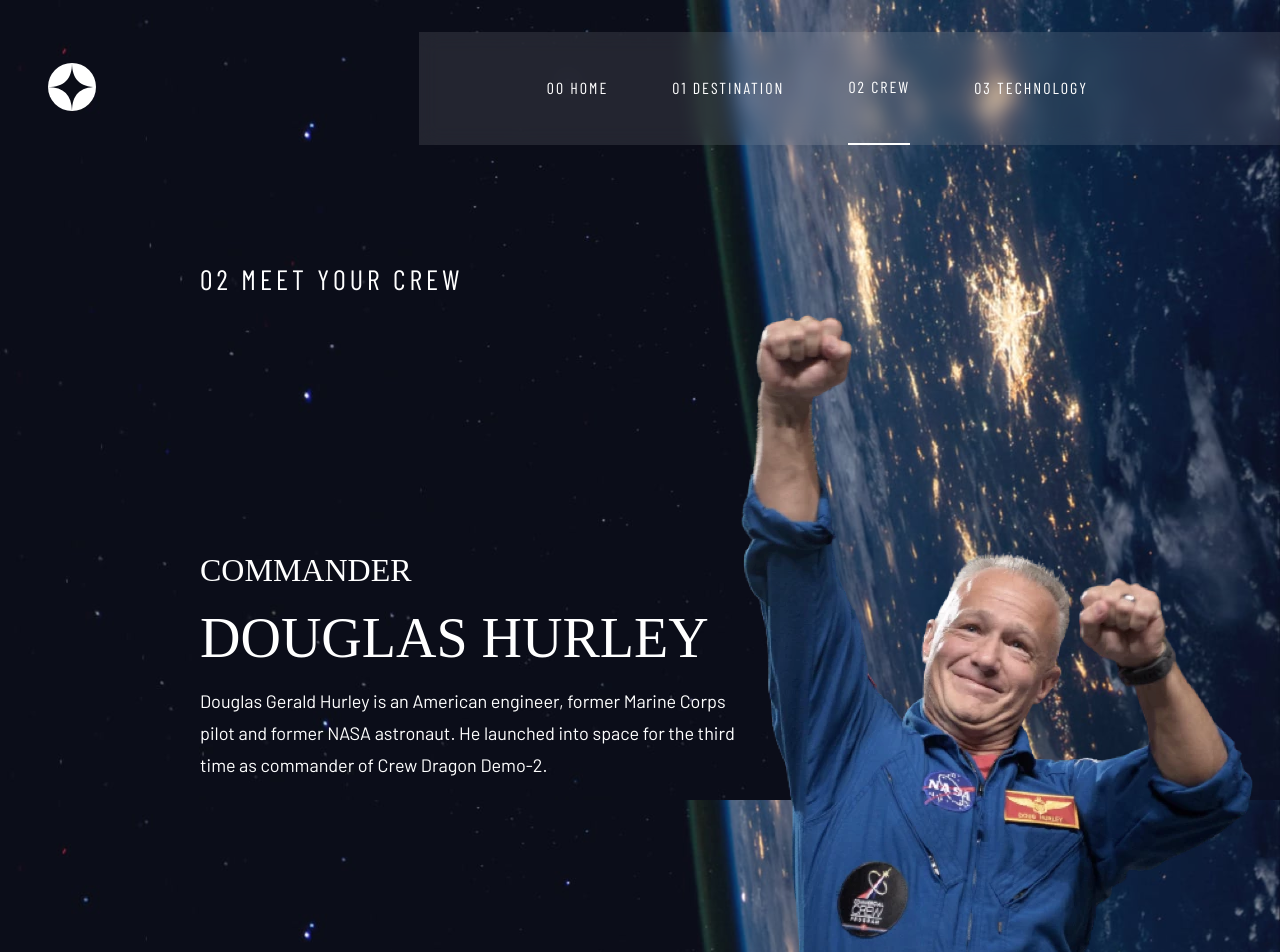
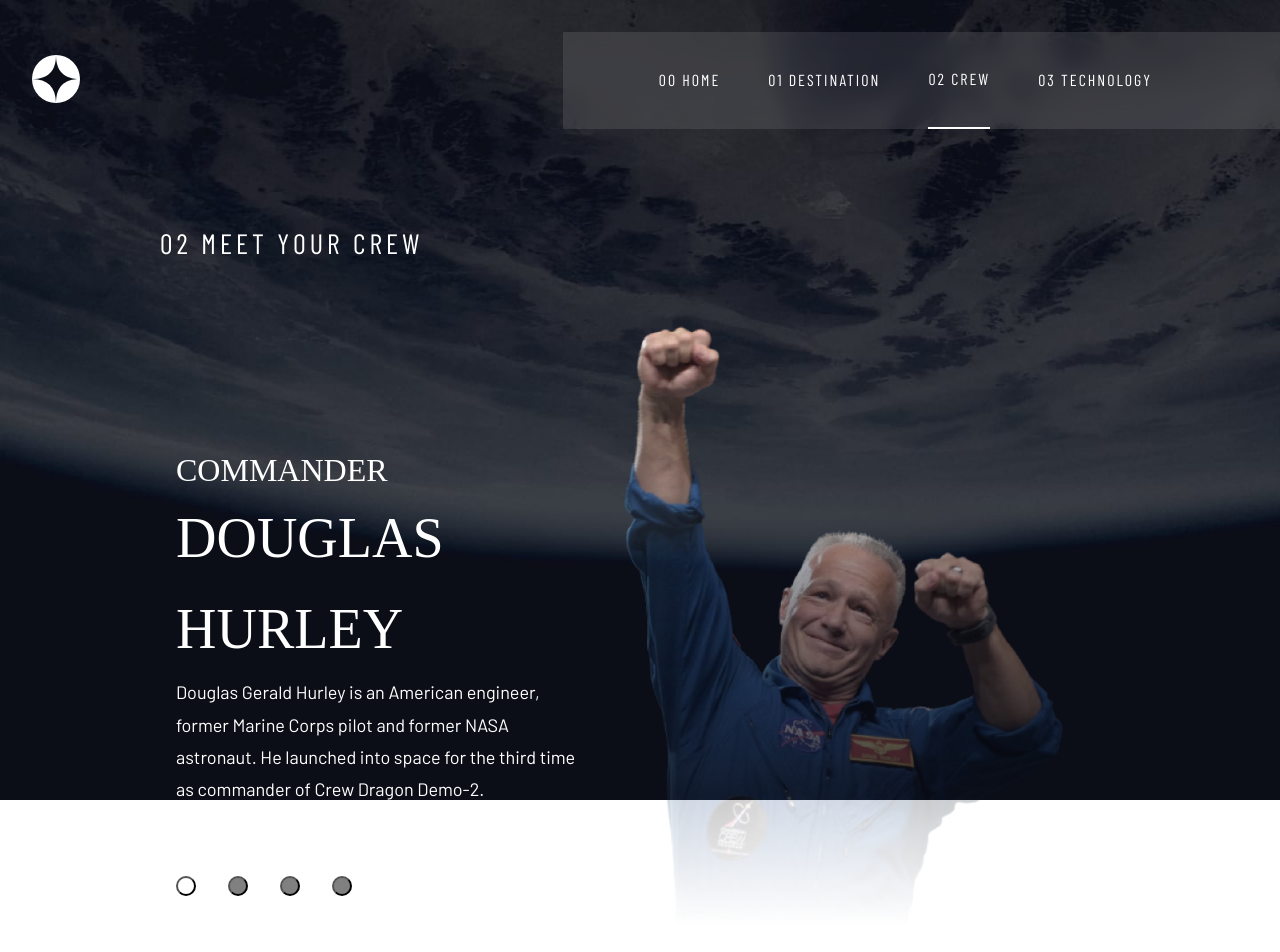
Before and after one commit to vkumala/space-tourism-website-main-react, a React (Vite) app: page /crew in a window 1280 px wide. Shown: the top 952 px of the page. Built offline with nearby package versions, Linux system fonts and the light colour scheme; a web font is replaced by a local one.

Commit message:
general improvement

```diff
--- a/src/App.css
+++ b/src/App.css
@@ -1,26 +1,8 @@
-.header {
+main {
+  /* background-color: aquamarine; */
+  padding-top: 5rem;
+  padding-left: 10rem;
+  /* flex: 1; */
   display: flex;
-  justify-content: space-between;
-  align-items: center;
+  flex-direction: column;
 }
-
-.logo {
-  height: 2rem;
-}
-
-.navigation {
-  list-style: none;
-  display: flex;
-  align-items: center;
-  gap: 4.8rem;
-  padding: 2rem 4.8rem;
-  background-color: rgba(255, 255, 255, 0.1);
-  backdrop-filter: blur(10px);
-  text-decoration: none !important;
-}
-.nav-link:link,
-.nav-link:visited {
-  display: inline-block;
-  text-decoration: none;
-  color: #ffffff;
-}
--- a/src/components/Header.css
+++ b/src/components/Header.css
@@ -2,20 +2,16 @@
   display: flex;
   justify-content: space-between;
   align-items: center;
-  margin-top: 2rem;
-  padding-left: 3rem;
-}
-
-.logo {
-  height: 2rem;
+  padding-top: 2rem;
+  padding-left: 2rem;
 }
 
 .main-nav {
   list-style: none;
   display: flex;
   align-items: center;
-  gap: 4rem;
-  padding: 0 12rem 0 8rem;
+  gap: 3rem;
+  padding: 0 8rem 0 6rem;
   background-color: rgba(255, 255, 255, 0.1);
   backdrop-filter: blur(10px);
 }
@@ -23,7 +19,7 @@
 .main-nav a {
   text-decoration: none;
   color: #ffffff;
-  padding: 2.5rem 0;
+  padding: 2rem 0;
 }
 
 .main-nav a:hover {
--- a/src/index.css
+++ b/src/index.css
@@ -10,74 +10,11 @@
   font-family: "Barlow", "Barlow Condensed", "Bellefair", serif;
   font-weight: 400;
   color: #ffffff;
-
-  background-image: url("/home/background-home-desktop.jpg");
-
-  min-height: 100%;
-  background-repeat: no-repeat;
-  background-attachment: fixed;
-  background-position: center;
-  background-size: cover;
-
   font-synthesis: none;
   text-rendering: optimizeLegibility;
   -webkit-font-smoothing: antialiased;
   -moz-osx-font-smoothing: grayscale;
 }
-body {
-  margin: 0;
-  /* display: flex;
-  place-items: center;
-  min-width: 320px;
-  min-height: 100vh; */
-}
-
-/* a {
-  font-weight: 500;
-  color: #646cff;
-  text-decoration: inherit;
-}
-a:hover {
-  color: #535bf2;
-} */
-
-/*
-h1 {
-  font-size: 3.2em;
-  line-height: 1.1;
-}
-
-button {
-  border-radius: 8px;
-  border: 1px solid transparent;
-  padding: 0.6em 1.2em;
-  font-size: 1em;
-  font-weight: 500;
-  font-family: inherit;
-  background-color: #1a1a1a;
-  cursor: pointer;
-  transition: border-color 0.25s;
-}
-button:hover {
-  border-color: #646cff;
-}
-button:focus,
-button:focus-visible {
-  outline: 4px auto -webkit-focus-ring-color;
-}
-
-@media (prefers-color-scheme: light) {
-  :root {
-    color: #213547;
-    background-color: #ffffff;
-  }
-  a:hover {
-    color: #747bff;
-  }
-  button {
-    background-color: #f9f9f9;
-  }
-} */
 
 .text-preset-1 {
   font-family: "Bellefair", serif;
@@ -140,8 +77,3 @@
   font-size: 18px;
   line-height: 180%;
 }
-
-main {
-  padding-top: 100px;
-  padding-left: 200px;
-}
--- a/src/pages/CrewPage.css
+++ b/src/pages/CrewPage.css
@@ -1,29 +1,67 @@
 .section-crew {
   display: grid;
-  grid-template-columns: 50fr 50fr;
+  grid-template-columns: 1fr 1fr;
+  margin-right: 200px;
+  gap: 2rem;
+  padding: 1rem;
   align-items: center;
+}
+.crew-container {
+  /* background-color: green; */
+  display: flex;
+  flex-direction: column;
+  height: 100%;
   position: relative;
-  height: 100%;
 }
 
+.crew-text {
+  /* background-color: rgb(134, 95, 160); */
+  align-content: center;
+  flex: 1;
+}
 .crew-container nav {
+}
+.crew-nav {
   position: absolute;
   bottom: 0;
   left: 0;
-}
-.crew-nav {
+  /* background-color: aqua; */
   list-style: none;
   display: flex;
-  gap: 1rem;
+  gap: 2rem;
   margin-bottom: 2rem;
 }
 
 .crew-nav button {
-  width: 15px;
-  height: 15px;
+  width: 20px;
+  height: 20px;
   border-radius: 50%;
+  cursor: pointer;
+  background-color: gray;
+}
+
+.crew-nav button:hover {
+  background-color: white;
+}
+
+.crew-nav button.active {
+  background-color: white;
+}
+
+.crew-image {
+  /* background-color: crimson; */
+  height: 100%;
+  margin: auto;
 }
 
 .crew-image img {
-  height: 700px;
+  height: 600px;
+
+  -webkit-mask-image: -webkit-gradient(
+    linear,
+    left top,
+    left bottom,
+    from(rgba(0, 0, 0, 1)),
+    to(rgba(0, 0, 0, 0))
+  );
 }
--- a/src/pages/CrewPage.jsx
+++ b/src/pages/CrewPage.jsx
@@ -15,16 +15,18 @@
       <div className="page-title text-preset-5">02 Meet your crew</div>
       <div className="section-crew">
         <div className="crew-container">
-          <div className="crew-role text-preset-4">{CREW[index].role}</div>
-          <div className="crew-name text-preset-3">{CREW[index].name}</div>
-          <div className="crew-bio text-preset-9">{CREW[index].bio}</div>
+          <div className="crew-text">
+            <div className="crew-role text-preset-4">{CREW[index].role}</div>
+            <div className="crew-name text-preset-3">{CREW[index].name}</div>
+            <div className="crew-bio text-preset-9">{CREW[index].bio}</div>
+          </div>
           <nav>
             <ul className="crew-nav">
-              {CREW.map((crew, index) => (
-                <li key={index}>
+              {CREW.map((crew, id) => (
+                <li key={id}>
                   <button
-                    className=""
-                    onClick={() => handleClick(index)}
+                    className={id === index ? "active" : undefined}
+                    onClick={() => handleClick(id)}
                   ></button>
                 </li>
               ))}
--- a/src/pages/DestinationPage.css
+++ b/src/pages/DestinationPage.css
@@ -1,12 +1,14 @@
 .page-title {
   padding: 1rem 0;
+  margin-bottom: 2rem;
 }
 
 .section-destination {
   display: grid;
-  grid-template-columns: 50fr 50fr;
-
-  padding: 6rem 0;
+  grid-template-columns: 1fr 1fr;
+  margin-right: 200px;
+  gap: 2rem;
+  padding: 1rem;
 }
 
 .destination-nav {
@@ -28,7 +30,7 @@
   margin-bottom: -2px;
 }
 
-button.active {
+.destination-nav button.active {
   border-bottom: 2px solid #ffffff;
   margin-bottom: -2px;
 }
@@ -37,6 +39,7 @@
   opacity: 0.3;
   margin: 2rem 0;
 }
+
 .destination-footer {
   display: grid;
   grid-template-columns: 50fr 50fr;
--- a/src/pages/DestinationPage.jsx
+++ b/src/pages/DestinationPage.jsx
@@ -15,13 +15,13 @@
     <>
       <div className="page-title text-preset-5">01 Pick your destination</div>
       <div className="section-destination">
-        <div className="destination-image">
+        <div>
           <img
             src={DESTINATIONS[index].images.webp}
             alt={DESTINATIONS[index].name}
           />
         </div>
-        <div className="destination-container">
+        <div>
           <nav>
             <ul className="destination-nav text-preset-8">
               {DESTINATIONS.map((destination, id) => (
@@ -36,10 +36,8 @@
               ))}
             </ul>
           </nav>
-          <div className="destination-title text-preset-2">
-            {DESTINATIONS[index].name}
-          </div>
-          <div className="destination-description text-preset-9">
+          <div className=" text-preset-2">{DESTINATIONS[index].name}</div>
+          <div className=" text-preset-9">
             {DESTINATIONS[index].description}
           </div>
           <hr className="destination-hr" />
--- a/src/pages/HomePage.css
+++ b/src/pages/HomePage.css
@@ -1,8 +1,9 @@
 .hero {
-  padding-top: 200px;
+  padding-top: 10rem;
   display: grid;
   grid-template-columns: 50fr 50fr;
   gap: 200px;
+  margin-right: 200px;
 }
 
 .hero-right-section {
--- a/src/pages/Layout.jsx
+++ b/src/pages/Layout.jsx
@@ -1,13 +1,41 @@
 import Header from "../components/Header";
 import { Outlet } from "react-router-dom";
+import { useLocation } from "react-router-dom";
 
 export default function Layout() {
+  const location = useLocation();
+
+  let backgroundImage;
+  switch (location.pathname) {
+    case "/crew":
+      backgroundImage = "url('/crew/background-crew-desktop.jpg')";
+      break;
+    case "/destination":
+      backgroundImage =
+        "url('/destination/background-destination-desktop.jpg')";
+      break;
+    case "/technology":
+      backgroundImage = "url('/technology/background-technology-desktop.jpg')";
+      break;
+    default:
+      backgroundImage = "url('/home/background-home-desktop.jpg')";
+      break;
+  }
   return (
-    <>
+    <div
+      style={{
+        backgroundImage,
+        backgroundRepeat: "no-repeat",
+        backgroundAttachment: "fixed",
+        backgroundPosition: "center",
+        backgroundSize: "cover",
+        height: "100vh",
+      }}
+    >
       <Header />
       <main>
         <Outlet />
       </main>
-    </>
+    </div>
   );
 }
--- a/src/pages/TechnologyPage.css
+++ b/src/pages/TechnologyPage.css
@@ -4,11 +4,31 @@
   padding: 2rem 0;
   gap: 30px;
   align-items: center;
+
+  /* margin-right: 200px; */
 }
+
 .technology-nav {
   list-style: none;
   display: grid;
   gap: 2rem;
+}
+
+.technology-nav button {
+  all: unset;
+  display: inline-block;
+  cursor: pointer;
+  padding: 1rem 0;
+}
+
+.technology-nav button:hover {
+  background-color: white;
+  color: black;
+}
+
+.technology-nav button.active {
+  background-color: white;
+  color: black;
 }
 
 .technology-nav button {
@@ -22,3 +42,7 @@
   border: 1px solid white;
   text-align: center;
 }
+
+.technology-image img {
+  /* width: 100%; */
+}
--- a/src/pages/TechnologyPage.jsx
+++ b/src/pages/TechnologyPage.jsx
@@ -17,9 +17,14 @@
       <div className="section-technology">
         <nav>
           <ul className="technology-nav text-preset-4">
-            {TECHS.map((technology, index) => (
-              <li key={index}>
-                <button onClick={() => handleClick(index)}>{index + 1}</button>
+            {TECHS.map((technology, id) => (
+              <li key={id}>
+                <button
+                  className={id === index ? "active" : undefined}
+                  onClick={() => handleClick(id)}
+                >
+                  {id + 1}
+                </button>
               </li>
             ))}
           </ul>
```
Also changed, not shown: test.html (added, +30 -0 lines).
